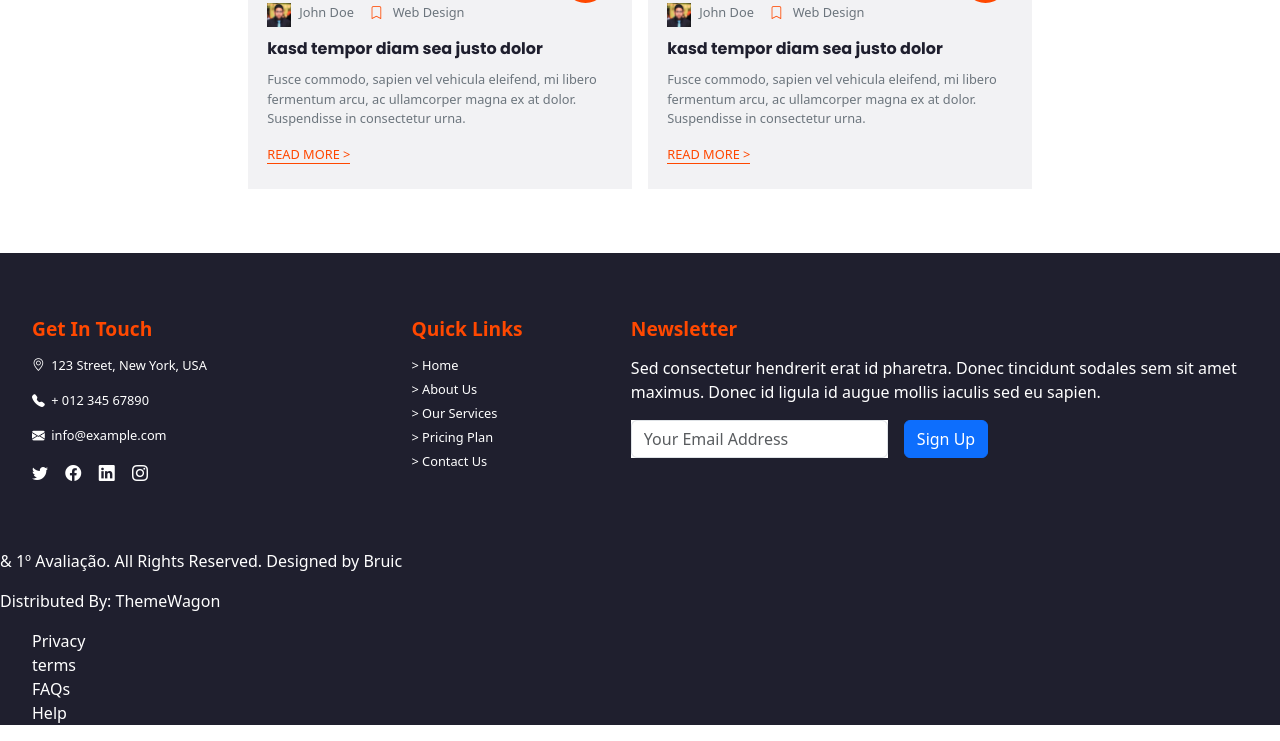
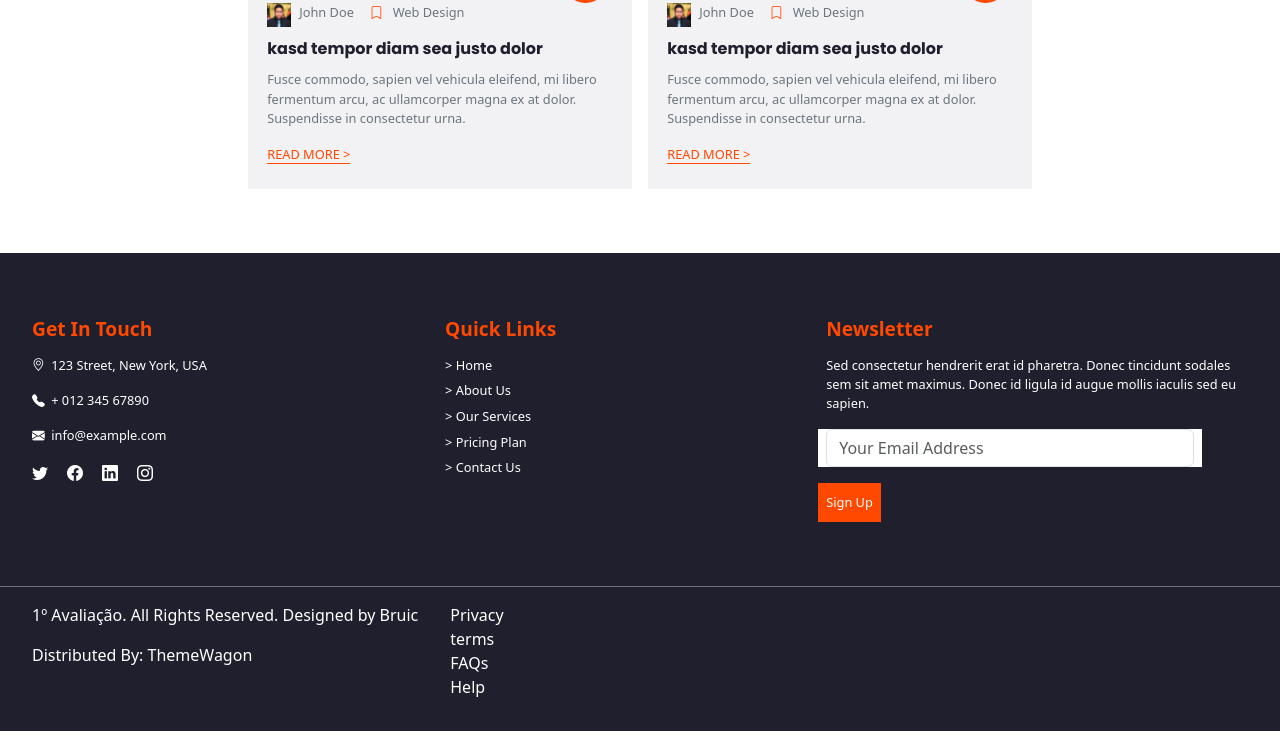
Before and after one commit to bruic87/PrimeiraAvaliacaoDC, a plain HTML site: page index.html in a window 1280 px wide. Shown: the part 1962-2703 px from the top of the page. Drawn offline with nearby package versions, Linux system fonts and the light colour scheme.

Commit message:
'finalizacao da primeira parte do footer'

```diff
--- a/index.html
+++ b/index.html
@@ -260,21 +260,16 @@
           <h4>Newsletter</h4>
           <p>Sed consectetur hendrerit erat id pharetra. Donec tincidunt sodales sem sit amet maximus. Donec id ligula id augue mollis iaculis sed eu sapien.</p>
           <form class="row row-cols-lg-auto g-3 align-items-center">
-            <div class="col-12">
-              <label class="visually-hidden" for="inlineFormInputGroupUsername">Your Email Address</label>
-              <div class="input-group">
-                <input type="email" class="form-control" id="inlineFormInputGroupUsername" placeholder="Your Email Address">
-              </div>
+            <div class="input-group">
+              <input type="email" class="form-control" id="inlineFormInputGroupUsername" placeholder="Your Email Address">
             </div>
-            <div class="col-12">
-              <button type="submit" class="btn btn-primary">Sign Up</button>
-            </div>
-          </form>
+              <button type="submit" class="f-btn">Sign Up</button>
+            </form>
         </div>
       </div>
         <div class="footer-2">
           <div>
-            <p>& <span>1º Avaliação</span>. All Rights Reserved. <span>Designed by Bruic</span></p>
+            <p> <span>1º Avaliação</span>. All Rights Reserved. <span>Designed by Bruic</span></p>
             <p>Distributed By: <span>ThemeWagon</span></p>
           </div>
         <div>
--- a/style.css
+++ b/style.css
@@ -453,6 +453,7 @@ footer {
     flex-direction: row;
     padding: 4rem 2rem;
     justify-content: space-between;
+    border-bottom: 0.1rem solid var(--cor-cinza);
 }
 
 .f-icon {
@@ -485,12 +486,47 @@ footer {
     width: 30vw;
     display: flex;
     flex-direction: column;
-
+    margin-right: 8rem;
 }
 
 .f-2 a {
     font-size: 0.8rem;
-    margin-bottom: 0.3rem;
+    margin-bottom: 0.4rem;
     text-decoration: none;
     color: var(--cor-branco);
 }
+
+.f-3 {
+    width: 50vw;
+    display: flex;
+    flex-direction: column;
+}
+
+.f-3 p {
+    color: var(--cor-branco);
+    font-size: 0.8rem;
+}
+
+.f-3 form {
+    display: flex;
+    flex-direction: row;
+}
+
+.f-3 .input-group {
+    width: 24rem;
+    font-size: 0.8rem;
+}
+
+.f-btn {
+    border: none;
+    background-color: var(--cor-primaria);
+    color: var(--cor-branco);
+    font-size: 0.8rem;
+    padding: 0.6rem 1.2rem;
+}
+
+.footer-2 {
+    display: flex;
+    flex-direction: row;
+    padding: 1rem 2rem;
+}
```
